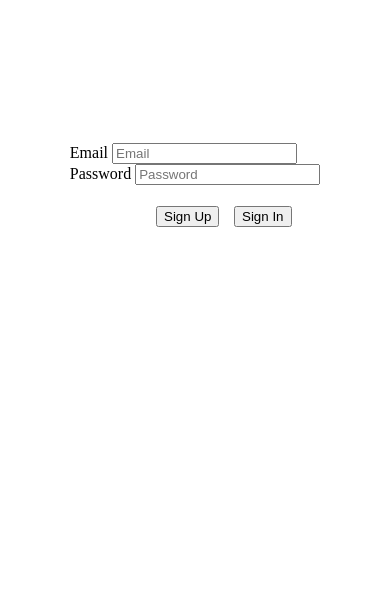
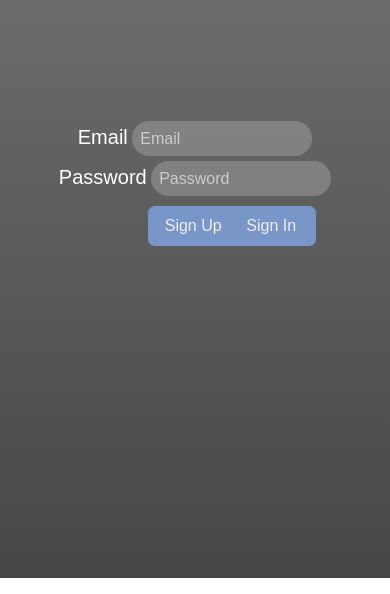
Before and after one commit to Thang1503/CSCE-4902-Scavenger-Hunt-Hub, a plain HTML site: page public/login.html in a window 390 px wide. Shown: the part 266-860 px from the top of the page. Drawn offline with Linux system fonts and the light colour scheme.

Commit message:
Made the main page responsive to browser size and added some styling to the log in page.

```diff
--- a/public/login.css
+++ b/public/login.css
@@ -1,21 +1,73 @@
-body {
+*{
+    margin: 0;
+    padding: 0;
+    box-sizing: border-box;
+    font-family: 'Poppins', sans-serif;
+}
+
+.main{
+    width: 100%;
+    height: 100vh;
+    padding: 5%;
+    background: linear-gradient(rgba(110, 110, 110, 0.9),rgba(50,50,50,0.9));
     display: flex;
-    height: 100vh;
+    align-items: center;
     justify-content: center;
-    align-items: center;
-    flex-direction: column;
+	flex-direction: column;
+}
+
+.header{
+	font-size: 35px;
+	color: #fff;
+	position: absolute;
+	top: 25%;
+}
+
+.textbox input{
+	border-radius: 20px;
+	margin-top: 5px;
+	border: 0;
+	width: 180px;
+	height: 35px;
+	font-size: 16px;
+	padding: 8px;
+	background: rgba(255, 255, 255, 0.2);
+	color: #eee;
+}
+
+::placeholder{
+	color: #ccc;
+}
+
+.textbox label{
+	color: #fff;
+	font-size: 20px;
 }
 
 .submit-btn{
     position: absolute;
-    left: 40%;
+    left: 38%;
     top: 50%;
     margin-top: 50px;
+	width: 90px;
+	height: 40px;
+	font-size: 16px;
+	border-radius: 7px;
+	background: rgb(120, 150, 200);
+	color: #eee;
+	border: 0;
 }
 
 .login-btn{
     position: absolute;
-    left: 60%;
+    left: 58%;
     top: 50%;
     margin-top: 50px;
+	width: 90px;
+	height: 40px;
+	font-size: 16px;
+	border-radius: 7px;
+	background: rgb(120, 150, 200);
+	color: #eee;
+	border: 0;
 }
--- a/public/login.html
+++ b/public/login.html
@@ -11,11 +11,12 @@
 
 <body>
     <div class="main">
-        <div>
+        <div class="header">Sign-In or Register</div>
+		<div class="textbox">
             <label>Email</label>
             <input name="email" placeholder="Email" id="email" type="email" />
         </div>
-        <div>
+        <div class="textbox">
             <label>Password</label>
             <input name="password" placeholder="Password" id="password" type="password" />
         </div>
```
Also changed, not shown: public/style.css (+6 -6 lines), style.css (+6 -6 lines).
